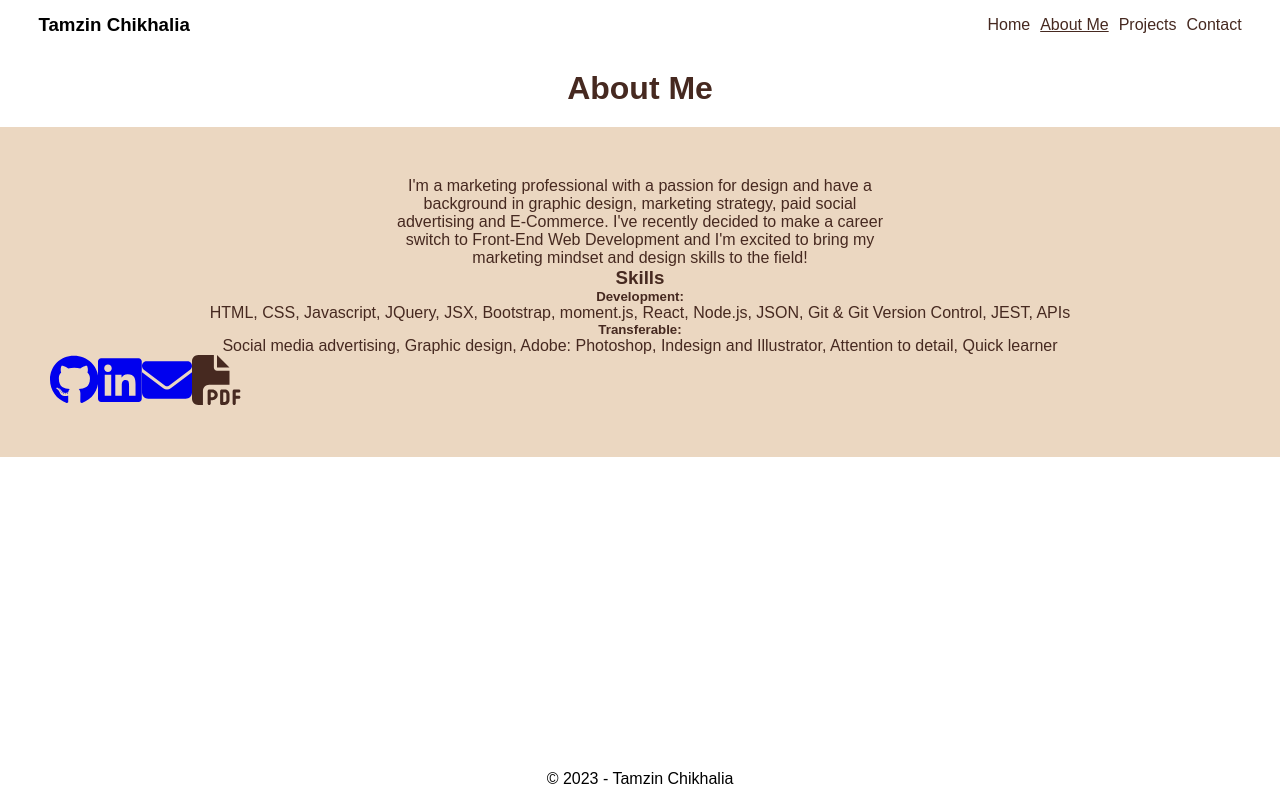
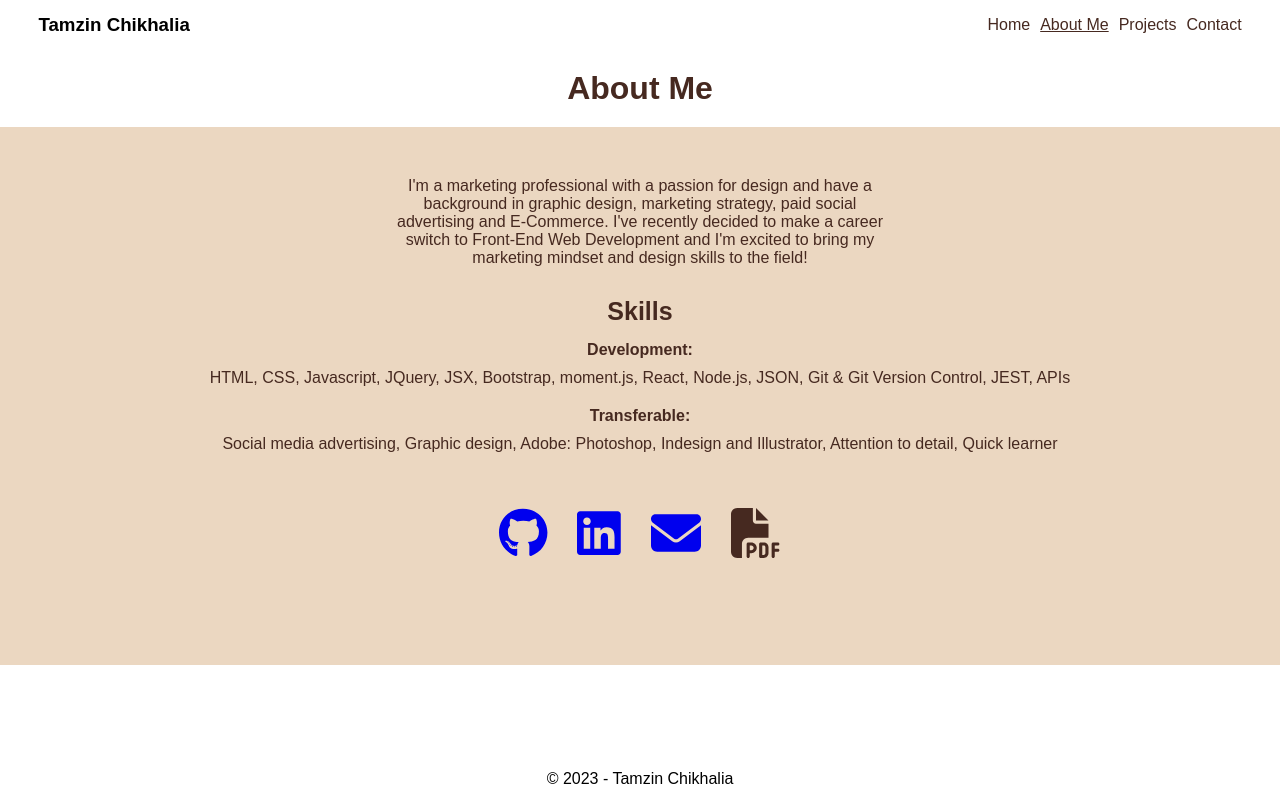
Before and after one commit to TamzinC/react-portfolio, a React (Create React App) app: page /gallery in a window 1280 px wide. Built offline with nearby package versions, Linux system fonts and the light colour scheme.

Commit message:
tidied up styling of about-me page

```diff
--- a/src/pages/Gallery.js
+++ b/src/pages/Gallery.js
@@ -18,8 +18,21 @@ function Gallery(props) {
       textAlign: 'center'
     },
     badges: {
-      height: '50px'
+      height: '50px',
+      margin: '15px'
+    },
+    h3: {
+      fontSize: '25px',
+      marginTop: '30px',
+      marginBottom: '15px'
+    },
+    aside: {
+      margin: '40px',
+      textAlign: 'center'
     }
+    // margin: {
+    //   margin: '10px'
+    // }
     // contact: {
     //   display: 'flex',
     //   flexDirection: 'column',
@@ -42,16 +55,16 @@ function Gallery(props) {
 
           <div className="sides" style={styles.sides}>
             <section className="skills" style={styles.skills}>
-              <h3>Skills</h3>
+              <h3 style={styles.h3}>Skills</h3>
 
-              <h5>Development:</h5>
+              <h4 style={{margin: '10px'}}>Development:</h4>
               <p>HTML, CSS, Javascript, JQuery, JSX, Bootstrap, moment.js, React, Node.js, JSON, Git & Git Version Control, JEST, APIs</p>
 
-              <h5>Transferable:</h5>
+              <h4 style={{marginTop: '20px', marginBottom: '10px'}}>Transferable:</h4>
               <p>Social media advertising, Graphic design, Adobe: Photoshop, Indesign and Illustrator, Attention to detail, Quick learner</p>
             </section>
 
-            <aside>
+            <aside style={styles.aside}>
               <a href="https://github.com/TamzinC">
                 <FontAwesomeIcon icon={faGithub} style={styles.badges}></FontAwesomeIcon>
               </a>
```
